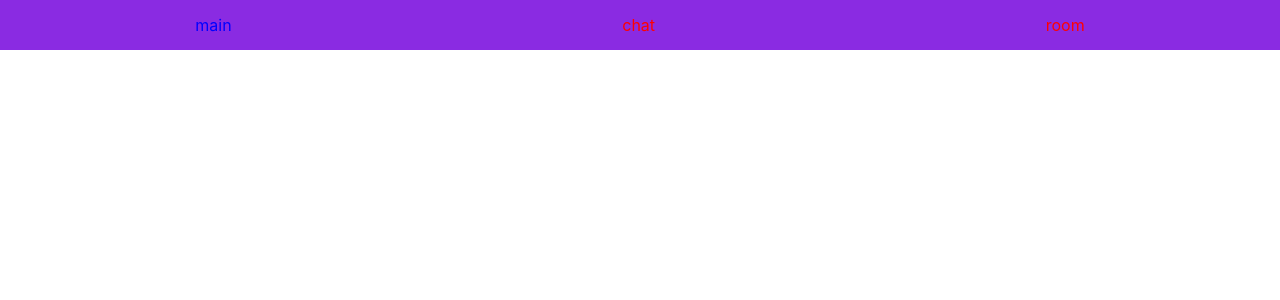
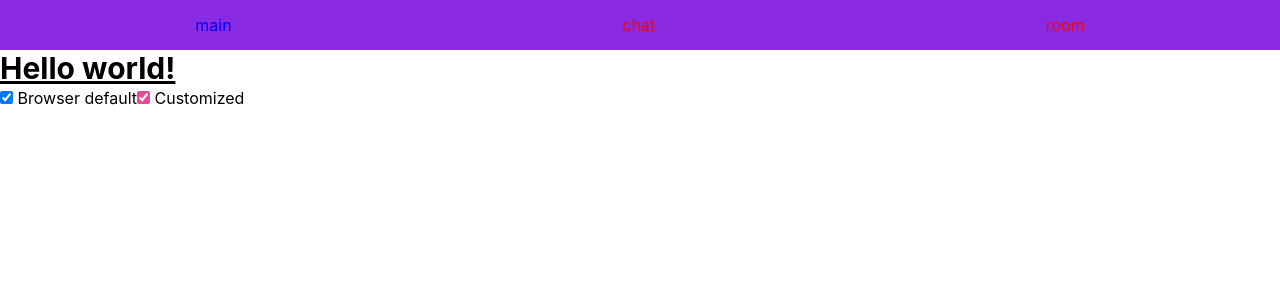
Before and after one commit to koozone/next-chat-app, a Next.js app: page / in a window 1280 px wide. Shown: the top 300 px of the page. Built offline with nearby package versions, Linux system fonts and the light colour scheme.

Commit message:
[추가] tailwind 적용 시작

```diff
--- a/package.json
+++ b/package.json
@@ -20,7 +20,10 @@
 		"tiny-uid": "1.1.1"
 	},
 	"devDependencies": {
+		"autoprefixer": "^10.4.0",
 		"eslint": "7.32.0",
-		"eslint-config-next": "12.0.7"
+		"eslint-config-next": "12.0.7",
+		"postcss": "^8.4.5",
+		"tailwindcss": "^3.0.7"
 	}
 }
--- a/pages/index.js
+++ b/pages/index.js
@@ -1,5 +1,16 @@
 import TopBar from './component/topBar';
 
 export default function Index() {
-	return <TopBar />;
+	return (
+		<>
+			<TopBar />
+			<h1 className="text-3xl font-bold underline">Hello world!</h1>
+			<label>
+				<input type="checkbox" checked /> Browser default
+			</label>
+			<label>
+				<input type="checkbox" className="accent-pink-500" checked /> Customized
+			</label>
+		</>
+	);
 }
--- /dev/null
+++ b/postcss.config.js
@@ -0,0 +1,6 @@
+module.exports = {
+  plugins: {
+    tailwindcss: {},
+    autoprefixer: {},
+  },
+}
--- a/styles/globals.css
+++ b/styles/globals.css
@@ -1,3 +1,7 @@
+@tailwind base;
+@tailwind components;
+@tailwind utilities;
+
 html,
 body {
 	padding: 0;
--- /dev/null
+++ b/tailwind.config.js
@@ -0,0 +1,7 @@
+module.exports = {
+	content: ['./pages/**/*.{js,ts,jsx,tsx}', './components/**/*.{js,ts,jsx,tsx}'],
+	theme: {
+		extend: {},
+	},
+	plugins: [],
+};
```
Also changed, not shown: pages/component/topBar.js (indentation only), 1 other file (tests, documents, lock files or other folders).
